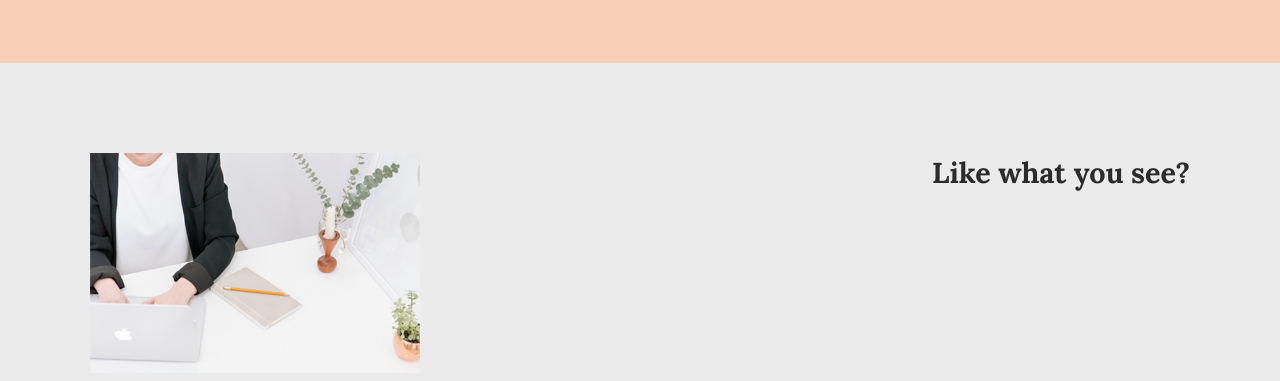
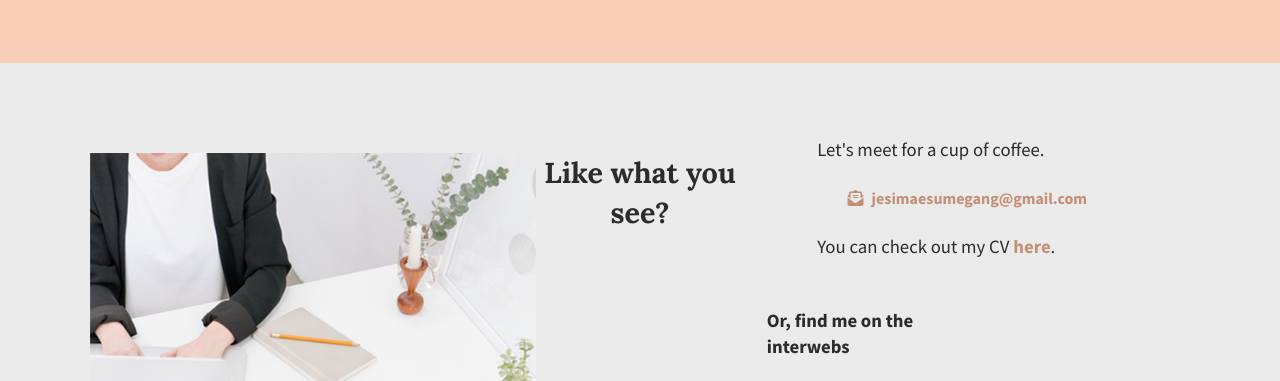
Before and after one commit to libintador/Jubilee-Austen, a website: page work/index.html in a window 1280 px wide. Shown: the part 688-1069 px from the top of the page. Drawn offline with Linux system fonts and the light colour scheme; files that its build step writes are made by us from their sources; files whose address does not match are found by name.

Commit message:
Started working on the footer desktop layout

```diff
--- a/css/main.css
+++ b/css/main.css
@@ -769,66 +769,20 @@ footer .social-icons p i {
         justify-content: space-between;
     }
 
-    footer .footer-content {
+    footer article figure,
+    footer article .footer-content {
         flex-flow: row wrap;
         justify-content: space-between;
-        width: 100%;
     }
 
-    footer .footer-content figure {
-        max-width: 30%;
-    }
-
-    footer .footer-content .footer-copy {
-        flex-flow: column wrap;
-        width: 50%;
-        justify-content: flex-start;
-    }
-
-    footer .footer-copy h2 {
-
-    }
-
-    footer .footer-copy .link-items {
-        flex-flow: column wrap;
-
-    }
-
-    .social h3 {
-        width: 500px;
-        margin: 24px 0;
-    }
-
-    footer .contact {
-        justify-content: flex-start;
-        width: 100%;
-    }
-
-    .contact h3 {
-        justify-content: flex-start;
-        max-width: 100%;
-        margin: 24px 0;
-    }
-
-    .contact a {
-        display: flex;
+    .email-header,
+    .footer-content address a i,
+    .cv-header,
+    .social-header {
         justify-content: flex-start;
     }
 
 
-
-    .social {
-
-    }
-
-    .social h3 .email-header {
-        margin: 0;
-    }
-
-    .social h3 .social-header {
-        margin: 0;
-        max-width: 100%;
-    }
 
 
 /* ==========================================================================
@@ -838,20 +792,6 @@ footer .social-icons p i {
     .contact-section .content-wrapper h2 {
         width:
     }
-
-/* ==========================================================================
-   FAQ Page
-   ========================================================================== */
-    .faq h2 {
-        width: 100%;
-    }
-
-
-
-/* ==========================================================================
-    Work Page
-    ========================================================================== */
-
 
 }
 
```
